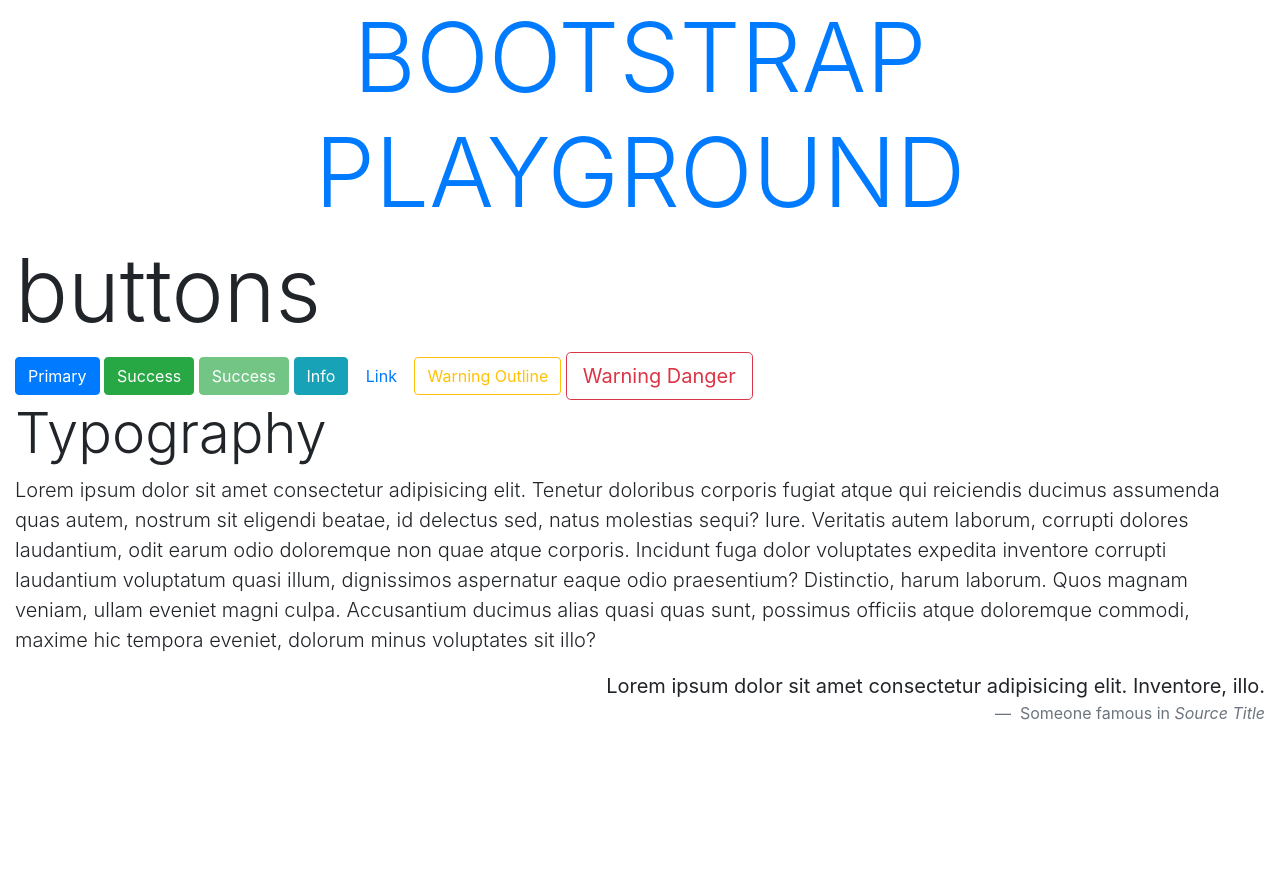
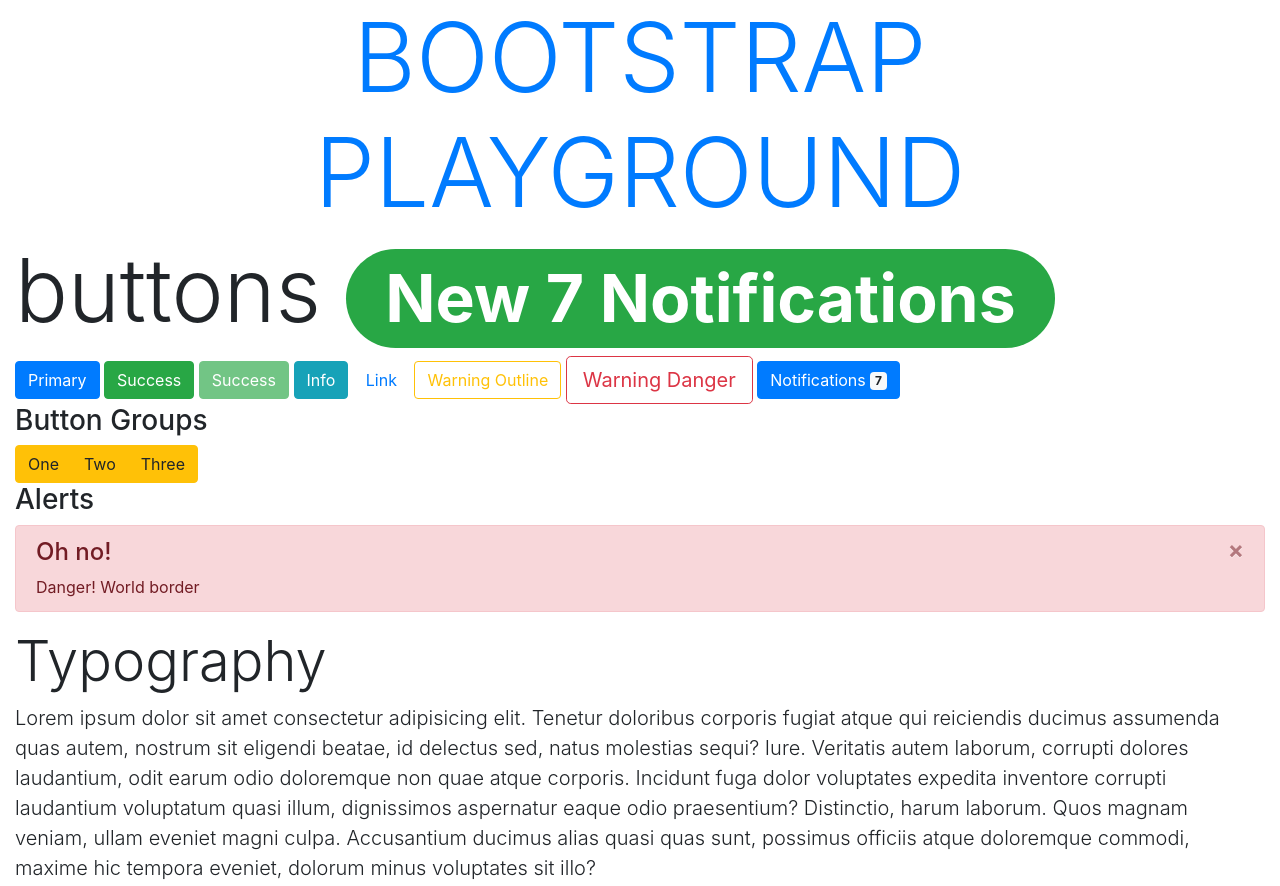
Before and after one commit to MaciejBodnar7/BootstrapIntro, a plain HTML site: page Basic/index.html in a window 1280 px wide. Shown: the top 886 px of the page. Before the commit the page ends 800 px from the top, so only its background shows below. Drawn offline with nearby package versions, Linux system fonts and the light colour scheme.

Commit message:
ex 13 and testing in basic

```diff
--- a/Basic/index.html
+++ b/Basic/index.html
@@ -16,7 +16,10 @@
   <body>
     <div class="container-fluid">
       <h1 class="display-1 text-center text-primary">bootstrap playground</h1>
-      <h2 class="display-2">buttons</h2>
+      <h2 class="display-2">
+        buttons
+        <span class="badge badge-success badge-pill">New 7 Notifications</span>
+      </h2>
       <button type="button" class="btn btn-primary">Primary</button>
       <button type="button" class="btn btn-success">Success</button>
       <button type="button" class="btn btn-success" disabled>Success</button>
@@ -28,6 +31,26 @@
       <button type="button" class="btn btn-outline-danger btn-lg">
         Warning Danger
       </button>
+      <button type="button" class="btn btn-primary">
+        Notifications <span class="badge badge-light">7</span>
+      </button>
+      <h3>Button Groups</h3>
+      <div class="btn-group">
+        <buton class="btn btn-warning">One</buton>
+        <buton class="btn btn-warning">Two</buton>
+        <buton class="btn btn-warning">Three</buton>
+      </div>
+      <h3>Alerts</h3>
+      <div
+        class="alert alert-danger alert alert-warning alert-dismissible fade show"
+        role="alert"
+      >
+        <h4 class="alert-heading">Oh no!</h4>
+        Danger! World border
+        <button aria-label="Close" class="close" data-dismiss="alert">
+          <span aria-hidden="true">&times;</span>
+        </button>
+      </div>
       <h2 class="display-4">Typography</h2>
       <p class="lead">
         Lorem ipsum dolor sit amet consectetur adipisicing elit. Tenetur
```
Also changed, not shown: test 13/index.html (added, +24 -0 lines).
